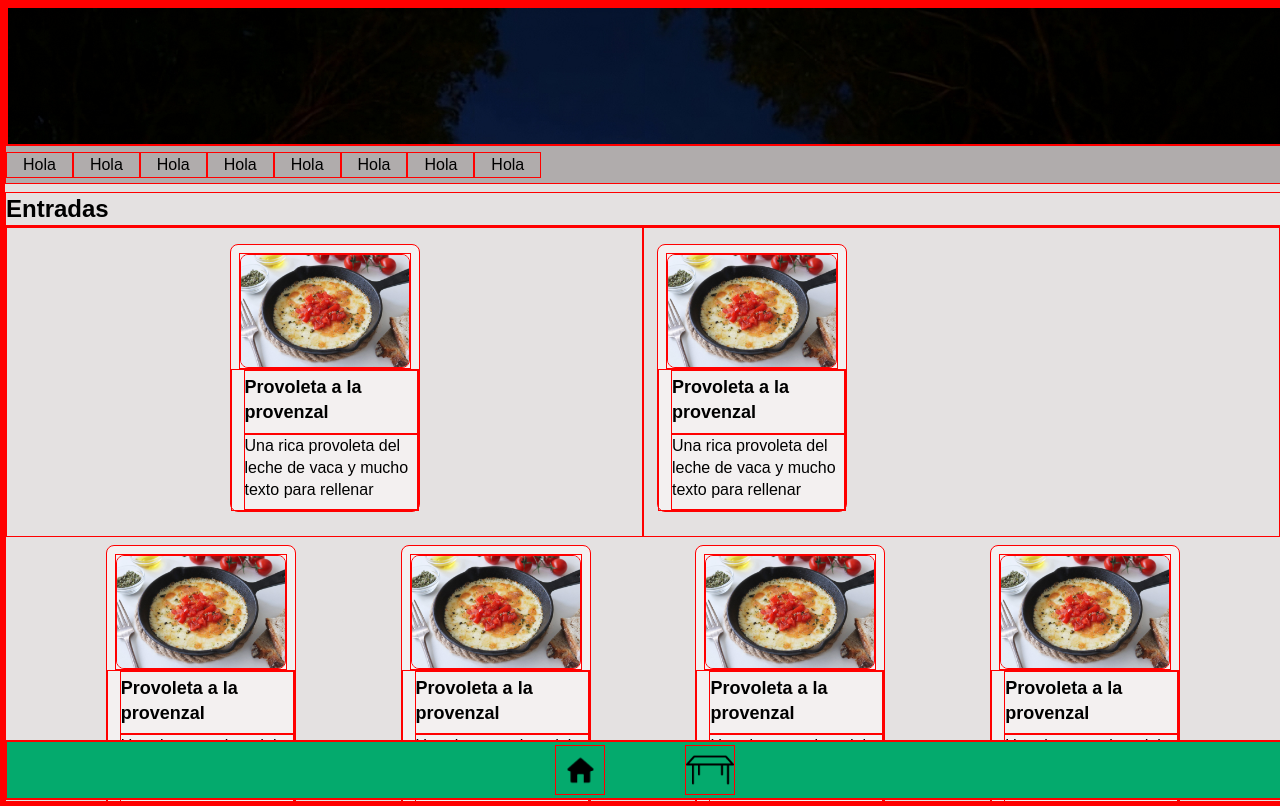
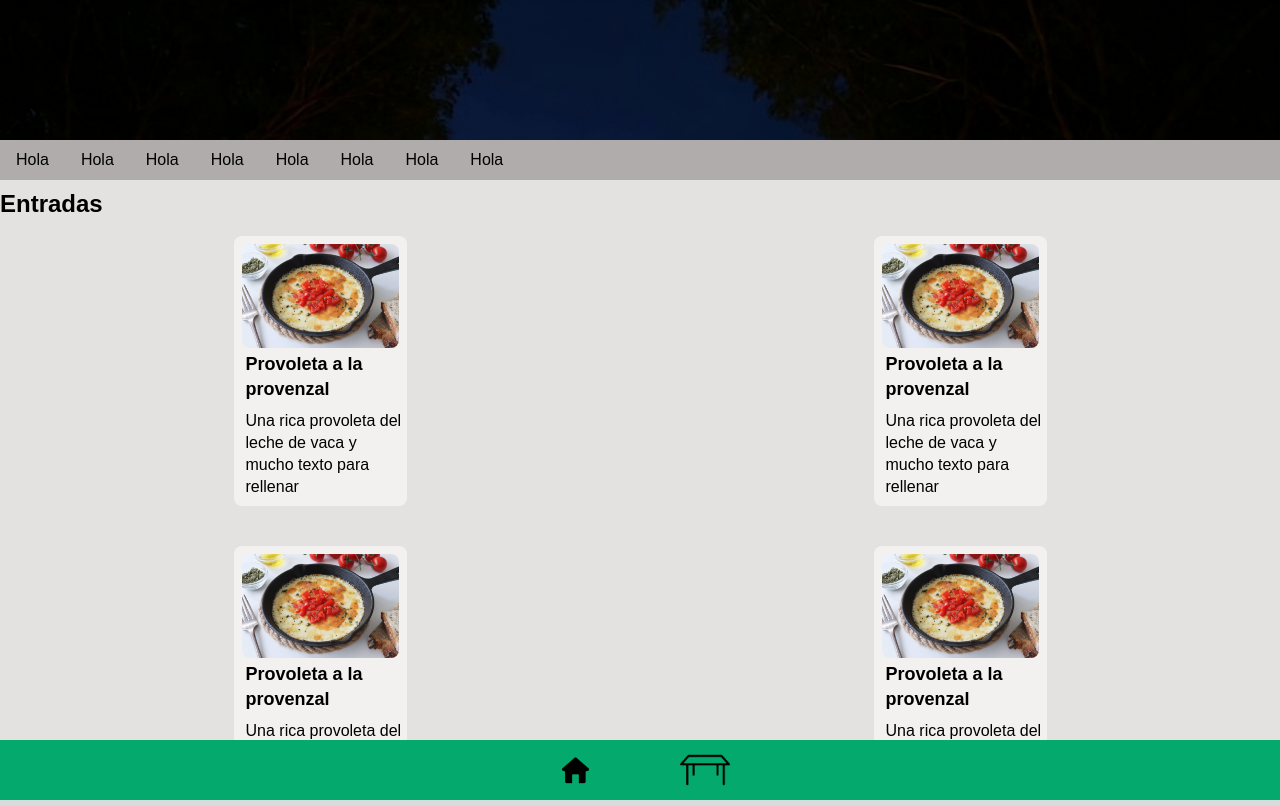
Before and after one commit to NachoBerardo/Waitless, a Next.js app in the folder waitless/: page / in a window 1280 px wide. Built offline with nearby package versions, Linux system fonts and the light colour scheme.

Commit message:
arreglado 2 por row

```diff
--- a/waitless/src/pages/index.tsx
+++ b/waitless/src/pages/index.tsx
@@ -31,7 +31,7 @@ export default function Home() {
 
           <div className='flex content-around flex-wrap justify-evenly'>
             <div className="w-1/2 p-2 flex justify-center min-w-fit">
-              <div className="container mt-2 mx-[5px] mb-4 h-fit w-[190px] bg-div rounded-lg">
+              <div className="container mt-2 mx-[5px] mb-4 h-fit w-[173px] bg-div rounded-lg">
                 <div className="h-fit w-fit mx-2 mt-2 overflow-hidden ">
                   <img src="/provoleta.jpg" alt="" className='rounded-lg'/>
                 </div>
@@ -42,8 +42,8 @@ export default function Home() {
               </div>
             </div>
 
-            <div className="w-1/2 p-2">
-              <div className="container mt-2 mx-[5px] mb-4 h-fit w-[190px] bg-div rounded-lg">
+            <div className="w-1/2 p-2 flex justify-center min-w-fit">
+              <div className="container mt-2 mx-[5px] mb-4 h-fit w-[173px] bg-div rounded-lg">
                 <div className="h-fit w-fit mx-2 mt-2 overflow-hidden ">
                   <img src="/provoleta.jpg" alt="" className='rounded-lg'/>
                 </div>
@@ -54,41 +54,39 @@ export default function Home() {
               </div>
             </div>
 
-            <div className="container mb-4 mt-2 mx-[5px] h-fit w-[190px] flex-col bg-div rounded-lg">
-              <div className="h-fit w-fit mx-2 mt-2 overflow-hidden ">
-                 <img src="/provoleta.jpg" alt="" className='rounded-lg'/>
-              </div>
-              <div className="pl-3">
-                <h5 className="pb-2 pt-1 text-black leading-snug">Provoleta a la provenzal </h5>
-                <p className='text-black leading-snug pb-2'>Una rica provoleta del leche de vaca y mucho texto para rellenar</p>
+            <div className="w-1/2 p-2 flex justify-center min-w-fit">
+              <div className="container mt-2 mx-[5px] mb-4 h-fit w-[173px] bg-div rounded-lg">
+                <div className="h-fit w-fit mx-2 mt-2 overflow-hidden ">
+                  <img src="/provoleta.jpg" alt="" className='rounded-lg'/>
+                </div>
+                <div className="pl-3">
+                  <h5 className="pb-2 pt-1 text-black leading-snug">Provoleta a la provenzal </h5>
+                  <p className='text-black leading-snug pb-2'>Una rica provoleta del leche de vaca y mucho texto para rellenar</p>
+                </div>
               </div>
             </div>
 
-            <div className="container mb-4 mt-2 mx-[5px] h-fit w-[190px] flex-col bg-div rounded-lg">
-              <div className="h-fit w-fit mx-2 mt-2 overflow-hidden ">
-                 <img src="/provoleta.jpg" alt="" className='rounded-lg'/>
-              </div>
-              <div className="pl-3">
-                <h5 className="pb-2 pt-1 text-black leading-snug">Provoleta a la provenzal </h5>
-                <p className='text-black leading-snug pb-2'>Una rica provoleta del leche de vaca y mucho texto para rellenar</p>
+            <div className="w-1/2 p-2 flex justify-center min-w-fit">
+              <div className="container mt-2 mx-[5px] mb-4 h-fit w-[173px] bg-div rounded-lg">
+                <div className="h-fit w-fit mx-2 mt-2 overflow-hidden ">
+                  <img src="/provoleta.jpg" alt="" className='rounded-lg'/>
+                </div>
+                <div className="pl-3">
+                  <h5 className="pb-2 pt-1 text-black leading-snug">Provoleta a la provenzal </h5>
+                  <p className='text-black leading-snug pb-2'>Una rica provoleta del leche de vaca y mucho texto para rellenar</p>
+                </div>
               </div>
             </div>
-            <div className="container mb-4 mt-2 mx-[5px] h-fit w-[190px] flex-col bg-div rounded-lg">
-              <div className="h-fit w-fit mx-2 mt-2 overflow-hidden ">
-                 <img src="/provoleta.jpg" alt="" className='rounded-lg'/>
-              </div>
-              <div className="pl-3">
-                <h5 className="pb-2 pt-1 text-black leading-snug">Provoleta a la provenzal </h5>
-                <p className='text-black leading-snug pb-2'>Una rica provoleta del leche de vaca y mucho texto para rellenar</p>
-              </div>
-            </div>
-            <div className="container mb-4 mt-2 mx-[5px] h-fit w-[190px] flex-col bg-div rounded-lg">
-              <div className="h-fit w-fit mx-2 mt-2 overflow-hidden ">
-                 <img src="/provoleta.jpg" alt="" className='rounded-lg'/>
-              </div>
-              <div className="pl-3">
-                <h5 className="pb-2 pt-1 text-black leading-snug">Provoleta a la provenzal </h5>
-                <p className='text-black leading-snug pb-2'>Una rica provoleta del leche de vaca y mucho texto para rellenar</p>
+
+            <div className="w-1/2 p-2 flex justify-center min-w-fit">
+              <div className="container mt-2 mx-[5px] mb-4 h-fit w-[173px] bg-div rounded-lg">
+                <div className="h-fit w-fit mx-2 mt-2 overflow-hidden ">
+                  <img src="/provoleta.jpg" alt="" className='rounded-lg'/>
+                </div>
+                <div className="pl-3">
+                  <h5 className="pb-2 pt-1 text-black leading-snug">Provoleta a la provenzal </h5>
+                  <p className='text-black leading-snug pb-2'>Una rica provoleta del leche de vaca y mucho texto para rellenar</p>
+                </div>
               </div>
             </div>
           </div>
--- a/waitless/src/styles/globals.css
+++ b/waitless/src/styles/globals.css
@@ -45,7 +45,7 @@ html{
 #footer_button:active {background-color: #3e8e41; box-shadow: 0 5px #666; transform: translateY(2px)}
 
 *{
-    border: 1px solid red
+    /* border: 1px solid red   */
 }
 :root {
   --foreground-rgb: 0, 0, 0;
```
